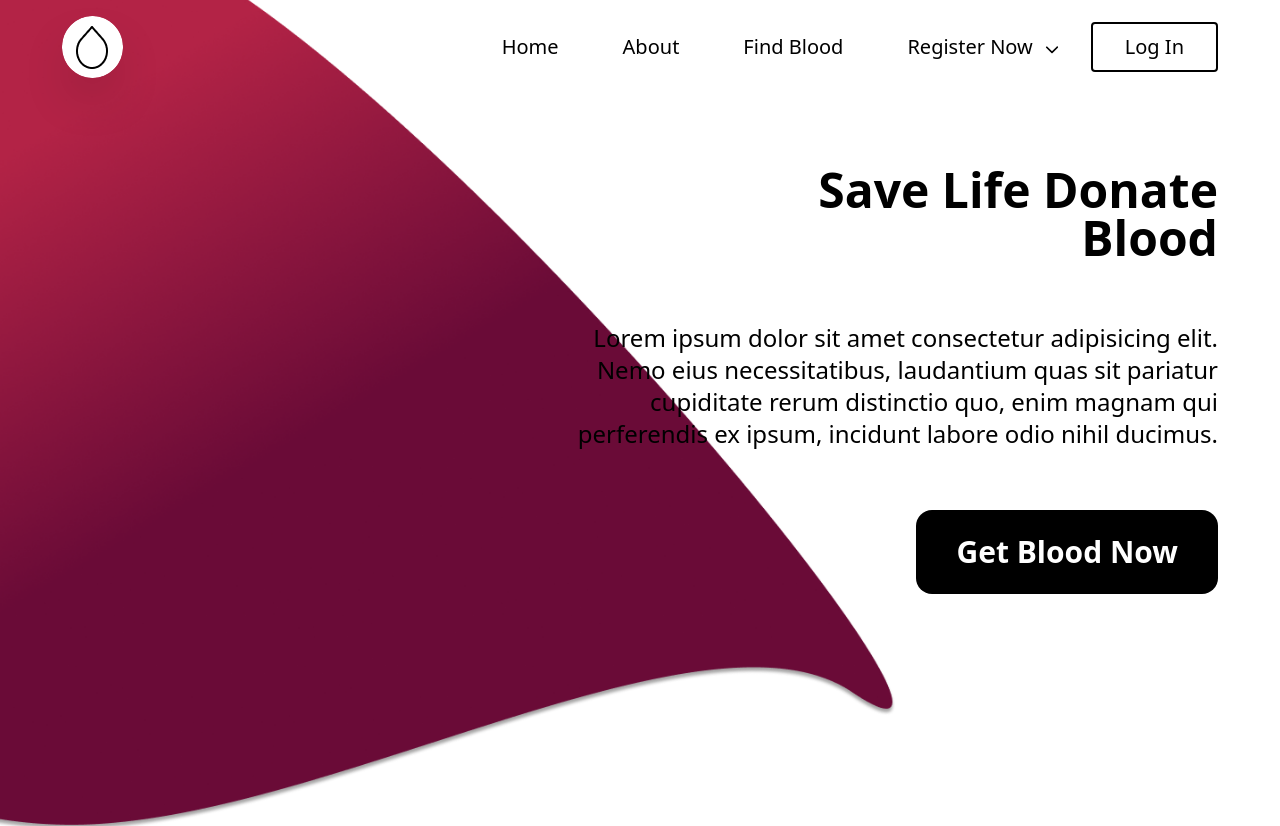
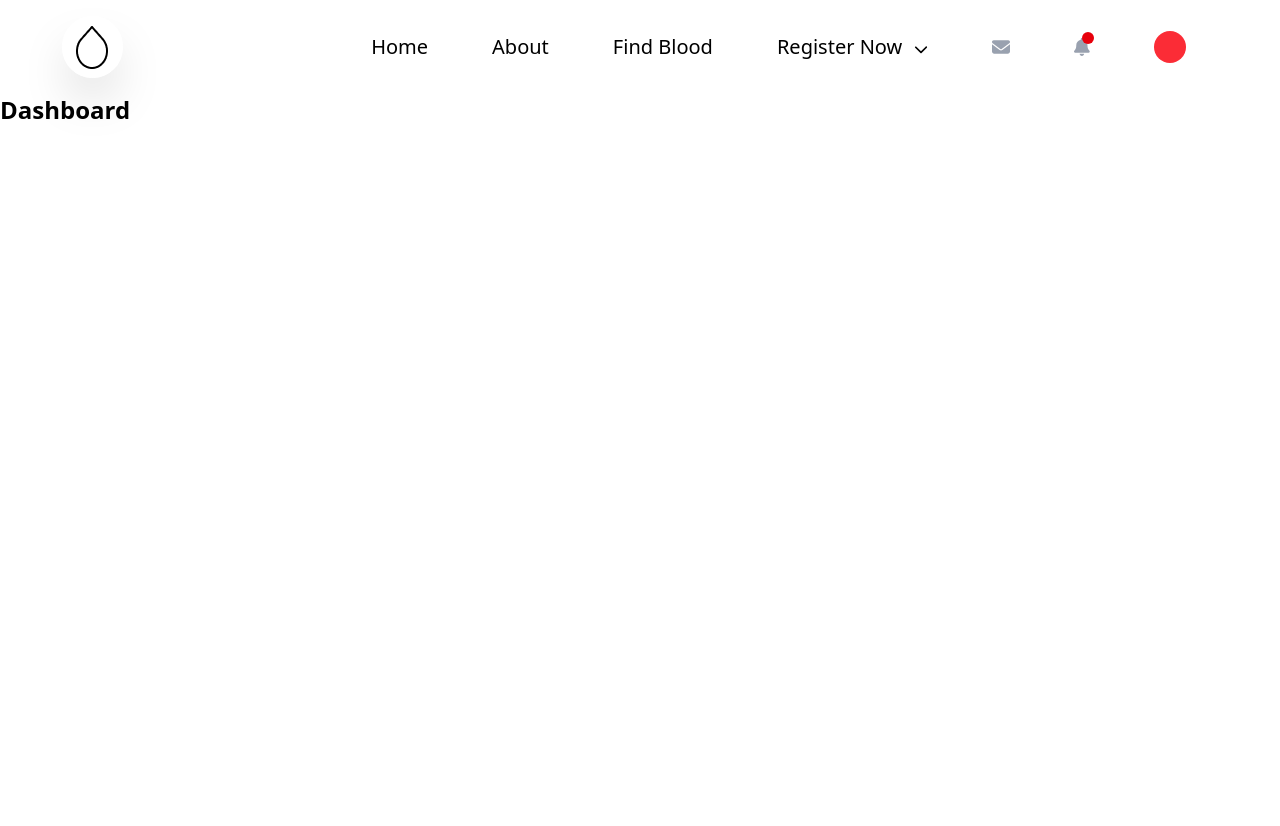
Before and after one commit to PB-King-47/blood_donation, a React (Vite) app: page /admin/dashboard in a window 1280 px wide. Shown: the top 826 px of the page. After the commit the page ends 800 px from the top, so only its background shows below. Built offline with nearby package versions, Linux system fonts and the light colour scheme.

Commit message:
admin nevbar v1

```diff
--- a/src/App.jsx
+++ b/src/App.jsx
@@ -9,6 +9,8 @@ import OtpVerification from './page/OtpVerification'
 import RegisterVerify from './page/RegisterVerify'
 import OTPVerifySuccess from './page/OTPVerifySuccess'
 import BloodBank from './page/layouts/BloodBank'
+import AdminLayout from './page/layouts/AdminLayout'
+import Dashboard from './page/Admin/Dashboard'
 
 function App() {
 
@@ -23,7 +25,10 @@ function App() {
         <Route path={"/otp-reg-verify"} element={<RegisterVerify />} />
         <Route path={"/otp-verify-success"} element={<OTPVerifySuccess />} />
         <Route path={"/blood-bank"} element={<BloodBank />} />
+      </Route>
 
+      <Route element={<AdminLayout />}>
+        <Route path={"/admin/dashboard"} element={<Dashboard />} />
       </Route>
     </Routes>
   )
--- /dev/null
+++ b/src/components/Admin/AdminNavbar.jsx
@@ -0,0 +1,170 @@
+import { useState } from "react";
+import { Link } from "react-router-dom";
+import { FontAwesomeIcon } from "@fortawesome/react-fontawesome";
+import {
+    faChevronDown,
+    faEnvelope,
+    faBell,
+    faRightFromBracket,
+} from "@fortawesome/free-solid-svg-icons";
+import Logo from "src/assets/logo.png";
+import AdminNotification from "./parts/AdminNotification";
+import AdminInbox from "./parts/AdminInbox";
+
+const AdminNavbar = () => {
+    const [isOpen, setIsOpen] = useState(false);
+    const [isMailOpen, setIsMailOpen] = useState(false);
+    const [isNotifyOpen, setIsNotifyOpen] = useState(false);
+    const [isProfileOpen, setIsProfileOpen] = useState(false);
+    const [isNewNotification, setIsNewNotification] = useState(true);
+
+    return (
+        <nav className="nav content py-4 z-1">
+            <div className="flex items-center justify-between">
+                <div>
+                    <img
+                        className="shadow-2xl rounded-full"
+                        srcSet={Logo}
+                        alt="Logo"
+                    />
+                </div>
+
+                <div className="flex items-center justify-center text-[20px]">
+                    <Link
+                        to={"/"}
+                        className="px-8 py-2 hover:underline hover:decoration-3 hover:underline-offset-8"
+                    >
+                        Home
+                    </Link>
+                    <Link
+                        to={"/"}
+                        className="px-8 py-2 hover:underline hover:decoration-3 hover:underline-offset-8"
+                    >
+                        About
+                    </Link>
+                    <Link
+                        to={"/findblood"}
+                        className="px-8 py-2 hover:underline hover:decoration-3 hover:underline-offset-8"
+                    >
+                        Find Blood
+                    </Link>
+
+                    <div
+                        className="relative px-8 py-2 hover:underline hover:decoration-3 hover:underline-offset-8"
+                        onMouseEnter={() => setIsOpen(true)}
+                        onMouseLeave={() => setIsOpen(false)}
+                    >
+                        <span className="mr-3">Register Now</span>
+                        <FontAwesomeIcon
+                            icon={faChevronDown}
+                            className="text-sm"
+                        />
+                        {/* Dropdown menu */}
+                        {isOpen && (
+                            <ul className="absolute -left-20 mt-2 w-fit bg-white rounded-md shadow-lg z-10">
+                                <li className="py-4">
+                                    <Link
+                                        to={"/registerdoner"}
+                                        className="px-8 hover:underline hover:decoration-3 hover:underline-offset-8"
+                                    >
+                                        Register As Doner
+                                    </Link>
+                                </li>
+
+                                <li className="py-4">
+                                    <Link
+                                        to={"/registerorg"}
+                                        className="px-8 hover:underline hover:decoration-3 hover:underline-offset-8"
+                                    >
+                                        Register As Organiger
+                                    </Link>
+                                </li>
+
+                                <li className="py-4">
+                                    <Link
+                                        to={"/otp-reg-verify"}
+                                        className="px-8 hover:underline hover:decoration-3 hover:underline-offset-8"
+                                    >
+                                        Register OTP Verify Page
+                                    </Link>
+                                </li>
+
+                                <li className="py-4">
+                                    <Link
+                                        to={"/blood-bank"}
+                                        className="px-8 hover:underline hover:decoration-3 hover:underline-offset-8"
+                                    >
+                                        Blood Bank Page
+                                    </Link>
+                                </li>
+                            </ul>
+                        )}
+                    </div>
+
+                    <div
+                        className="relative px-8 py-2 hover:underline hover:decoration-3 hover:underline-offset-8"
+                        onMouseEnter={() => setIsMailOpen(true)}
+                        onMouseLeave={() => setIsMailOpen(false)}
+                    >
+                        <FontAwesomeIcon
+                            icon={faEnvelope}
+                            className="text-lg text-gray-400"
+                        />
+                        {/* Dropdown menu */}
+                        {isMailOpen && (
+                            <div className="absolute -left-20 mt-2 w-fit bg-white rounded-md shadow-lg z-10 p-4">
+                                <AdminInbox />
+                            </div>
+                        )}
+                    </div>
+
+                    {/* admin menu */}
+                    <div
+                        className="relative px-8 py-2 hover:underline hover:decoration-3 hover:underline-offset-8"
+                        onMouseEnter={() => setIsNotifyOpen(true)}
+                        onMouseLeave={() => setIsNotifyOpen(false)}
+                    >
+                        {isNewNotification &&
+                        (<div className="absolute left-10">
+                            <div className="rounded-full w-3 h-3 bg-red-600"></div>
+                        </div>
+                        )}
+
+                        <FontAwesomeIcon icon={faBell} className="text-lg text-gray-400" />
+                        {/* Dropdown menu */}
+                        {isNotifyOpen && (
+                            <div className="absolute -left-20 mt-2 w-fit bg-white rounded-md shadow-lg z-10 p-4">
+                                <AdminNotification />
+                            </div>
+                        )}
+                    </div>
+
+                    <div
+                        className="relative px-8 py-2 hover:underline hover:decoration-3 hover:underline-offset-8"
+                        onMouseEnter={() => setIsProfileOpen(true)}
+                        onMouseLeave={() => setIsProfileOpen(false)}
+                    >
+                        <div className="rounded-full w-8 h-8 bg-red-500"></div>
+                        {/* Dropdown menu */}
+                        {isProfileOpen && (
+                            <div className="absolute -left-20 mt-2 bg-white rounded-md shadow-lg z-10 p-4">
+                                <Link
+                                    to={"/home"}
+                                    className="flex items-center px-3"
+                                >
+                                    <span className="mr-3">Log Out</span>
+                                    <FontAwesomeIcon
+                                        icon={faRightFromBracket}
+                                        className="text-xl"
+                                    />
+                                </Link>
+                            </div>
+                        )}
+                    </div>
+                </div>
+            </div>
+        </nav>
+    );
+};
+
+export default AdminNavbar;
--- /dev/null
+++ b/src/components/Admin/parts/AdminInbox.jsx
@@ -0,0 +1,11 @@
+import React from 'react';
+
+const AdminInbox = () => {
+    return (
+        <div>
+            <h1>Admin Inboxes</h1>
+        </div>
+    );
+};
+
+export default AdminInbox;
--- /dev/null
+++ b/src/components/Admin/parts/AdminNotification.jsx
@@ -0,0 +1,11 @@
+import React from 'react';
+
+const AdminNotification = () => {
+    return (
+        <div>
+            <h1>Admin Notification</h1>
+        </div>
+    );
+};
+
+export default AdminNotification;
--- a/src/components/FindBloodComp/FoundDonor.jsx
+++ b/src/components/FindBloodComp/FoundDonor.jsx
@@ -10,9 +10,7 @@ const FoundDonor = ({ isOpen, onClose, name, address, contact }) => {
     if (!isOpen) return null;
 
     return (
-        <div className="fixed inset-0 z-50 flex items-center justify-center bg-black/50"
-        onClick={onClose}
-        >
+        <div className="fixed inset-0 z-50 flex items-center justify-center bg-black/50">
             <div className="bg-green-600 rounded-xl shadow-lg w-full max-w-md p-10 mx-4">
                 <h2 className="text-2xl font-bold text-white mb-4">{name}</h2>
                 <p className="text-gray-200 mb-1">{address}</p>
@@ -36,6 +34,13 @@ const FoundDonor = ({ isOpen, onClose, name, address, contact }) => {
                         />
                     </svg>
                 </div>
+                <button
+                    type="button"
+                    className="cursor-pointer"
+                    onClick={onClose}
+                >
+                    X
+                </button>
             </div>
         </div>
     );
--- a/src/components/Navbar.jsx
+++ b/src/components/Navbar.jsx
@@ -73,6 +73,15 @@ const Navbar = () => {
                                         Blood Bank Page
                                     </Link>
                                 </li>
+
+                                <li className="py-4">
+                                    <Link
+                                        to={"/admin/dashboard"}
+                                        className="px-8 hover:underline hover:decoration-3 hover:underline-offset-8"
+                                    >
+                                        Admin Page
+                                    </Link>
+                                </li>
                             </ul>
                         )}
                     </div>
--- /dev/null
+++ b/src/page/Admin/Dashboard.jsx
@@ -0,0 +1,10 @@
+const Dashboard = () => {
+    return (
+        <div>
+            <h1 className='font-bold text-2xl'>Dashboard</h1>
+
+        </div>
+    );
+};
+
+export default Dashboard;
--- /dev/null
+++ b/src/page/layouts/AdminLayout.jsx
@@ -0,0 +1,18 @@
+import React from 'react';
+import { Outlet } from 'react-router-dom';
+import AdminNavbar from 'src/components/Admin/AdminNavbar';
+
+const AdminLayout = () => {
+    return (
+        <div>
+            <header className=''>
+                <AdminNavbar />
+            </header>
+            <main>
+                <Outlet />
+            </main>
+        </div>
+    );
+};
+
+export default AdminLayout;
```
Also changed, not shown: src/assets/LogoVactor.svg (deleted), src/assets/logo.svg (deleted).
